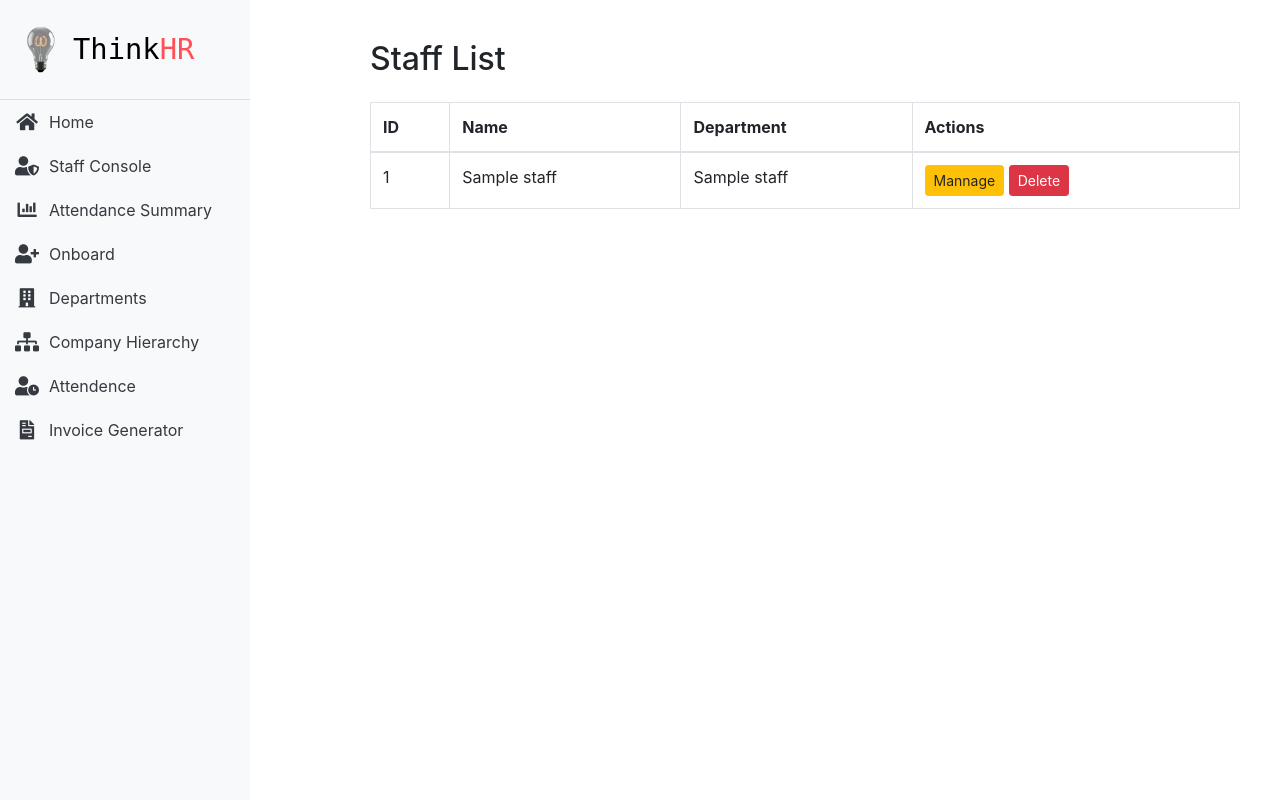
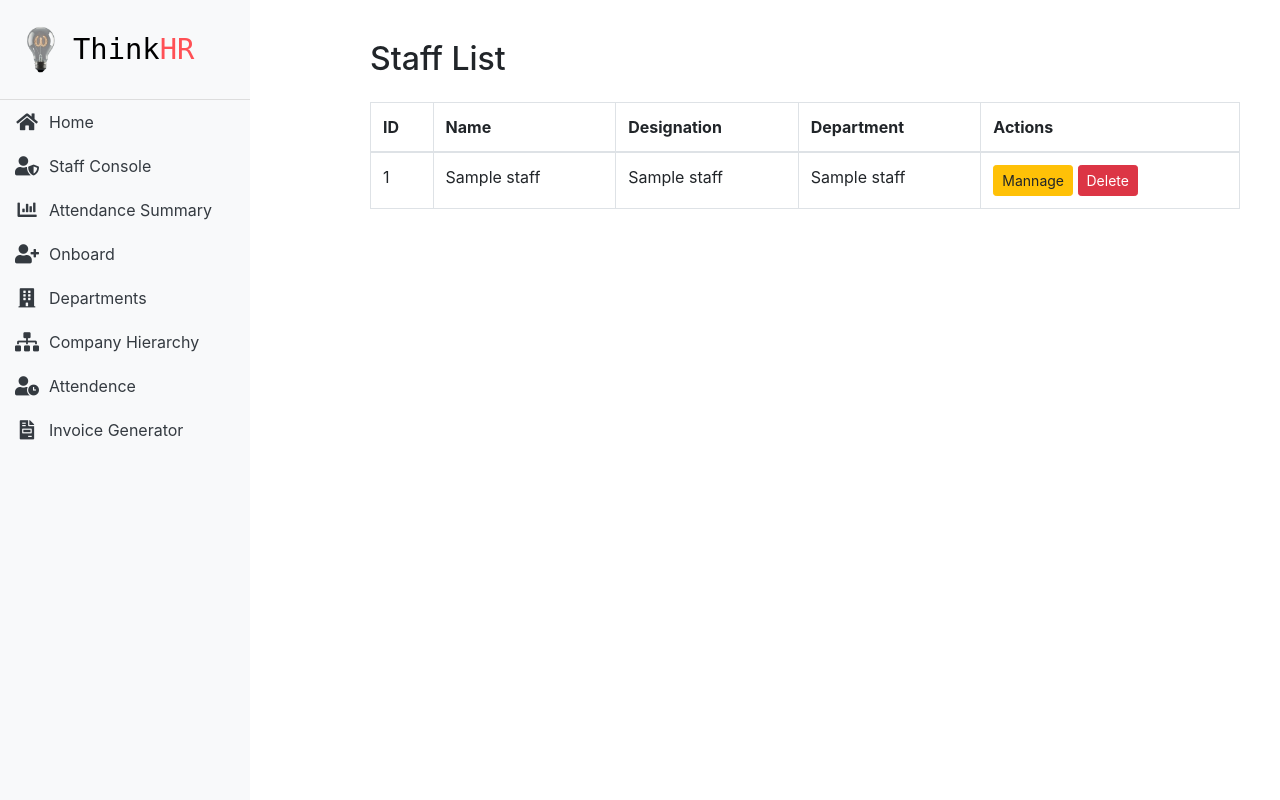
Before and after one commit to Satya-Sreekar/ThinkHR, a Flask app: template templates/admin.html in a window 1280 px wide. Run offline with Flask 3, Linux system fonts and the light colour scheme; the template is opened without the code that fills it: most values are stand-ins (such as "Sample title", 1, 10 or a date in 2020); some libraries are stand-ins or nearby versions.

Commit message:
Windows v

```diff
--- a/app.py
+++ b/app.py
@@ -47,6 +47,7 @@ def admin():
     SELECT
         s.id,
         s.name,
+        s.position,
         d.name AS department FROM staff s
     LEFT JOIN department d ON s.department = d.id
 """)
--- a/templates/admin.html
+++ b/templates/admin.html
@@ -12,6 +12,7 @@
                 <tr>
                     <th>ID</th>
                     <th>Name</th>
+                    <th>Designation</th>
                     <th>Department</th>
                     <th>Actions</th>
                 </tr>
@@ -22,6 +23,7 @@
                     <td>{{ staff[0] }}</td>
                     <td>{{ staff[1] }}</td>
                     <td>{{ staff[2] }}</td>
+                    <td>{{ staff[3] }}</td>
                     <td>
                         <a href="/edit_staff/{{ staff[0] }}" class="btn btn-warning btn-sm">Mannage</a>
                         <a href="/delete_staff/{{ staff[0] }}" class="btn btn-danger btn-sm">Delete</a>
```
